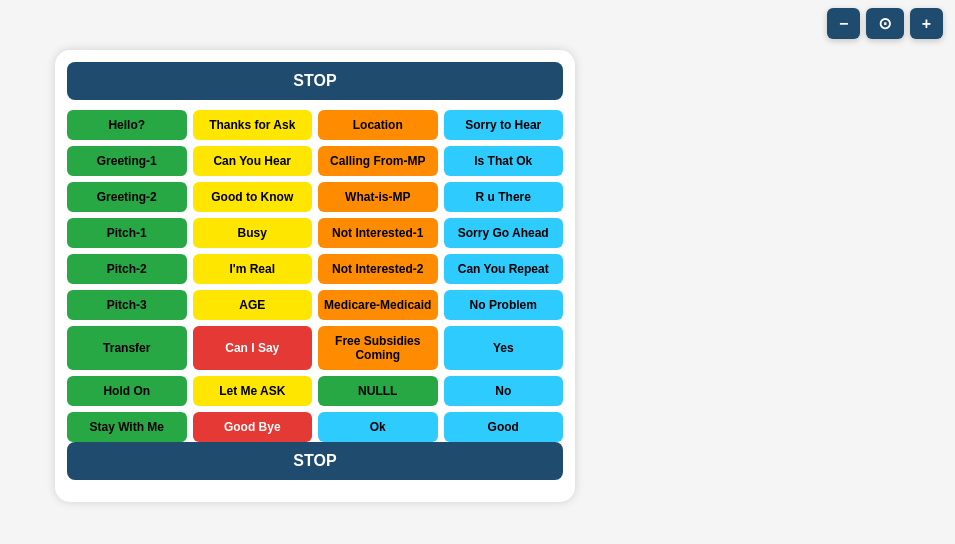
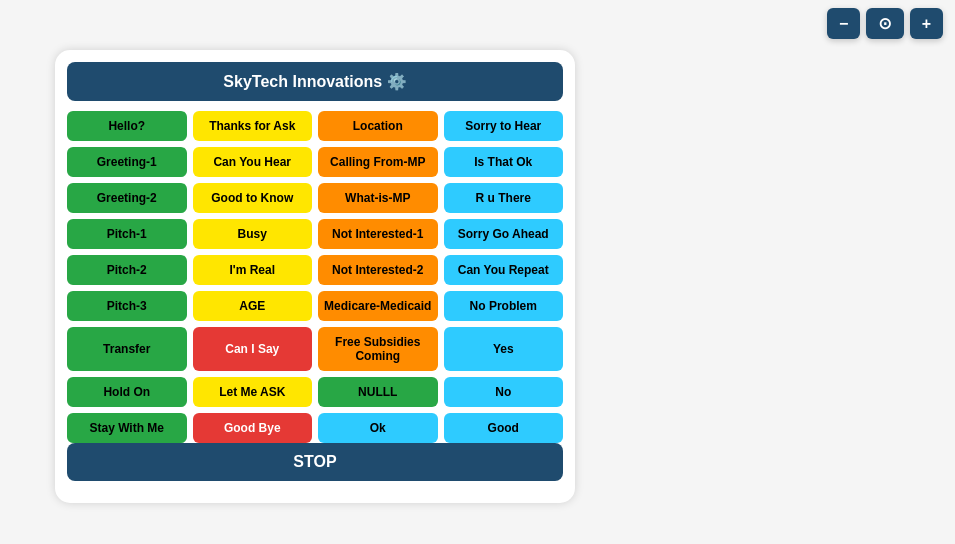
Before and after one commit to mtayyab0012/SkyTech-MarketPlace, a plain HTML site: page index.html in a window 1280 px wide. Shown: the whole page, without its empty margins (325-1280 px from the left). Drawn offline with Linux system fonts and the light colour scheme.

Commit message:
Update index.html

```diff
--- a/index.html
+++ b/index.html
@@ -13,7 +13,7 @@
 
 <div class="container">
 
-<div class="stop-btn" onclick="stopSound()">STOP</div>
+<div class="stop-btn" onclick="stopSound()">SkyTech Innovations ⚙️</div>
 
 <div class="grid">
 
```
